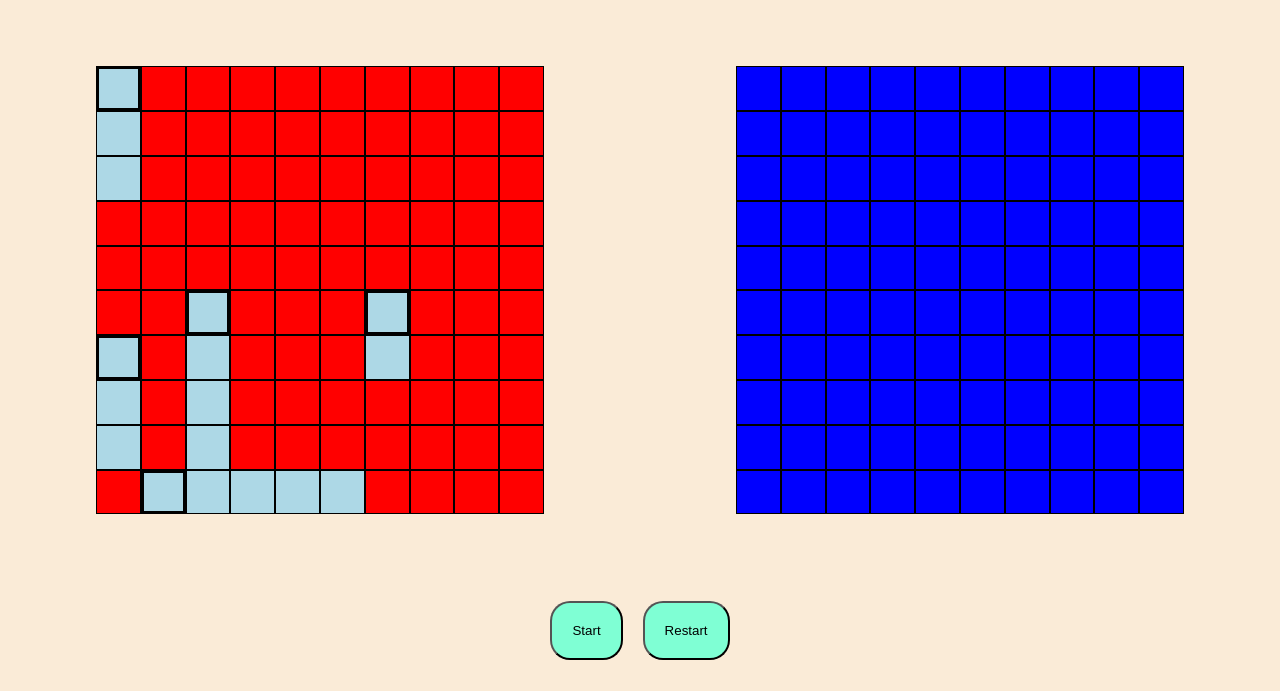
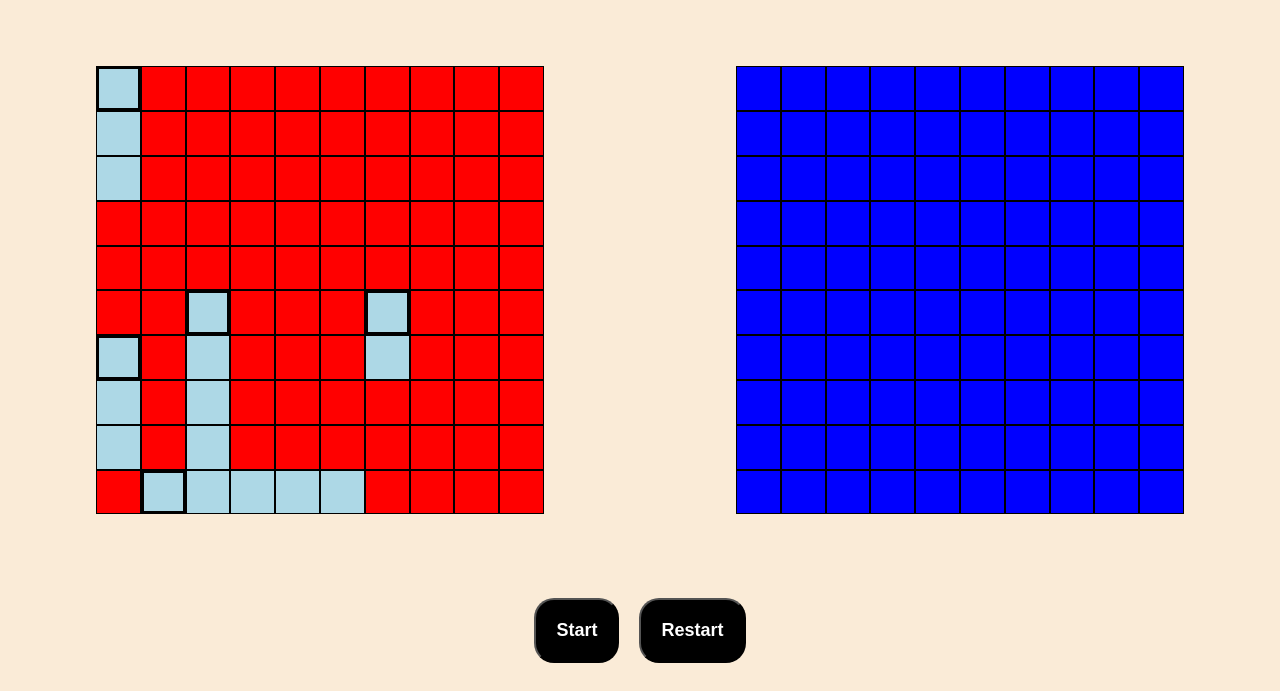
Before and after one commit to Xubuntuwu/Project-Battleship, a website: page index.html in a window 1280 px wide. Shown: the part 109-800 px from the top of the page. Drawn offline with Linux system fonts and the light colour scheme.

Commit message:
fixed the styling

```diff
--- a/style.css
+++ b/style.css
@@ -34,9 +34,12 @@ html, body{
 }
 button{
     padding: 20px;
-    background-color: aquamarine;
     margin: 10px;
     border-radius: 20px;
+    font-weight: bolder;
+    font-size: large;
+    background-color: black;
+    color: white;
 }
 #board1{
     width: 35vw;
```
